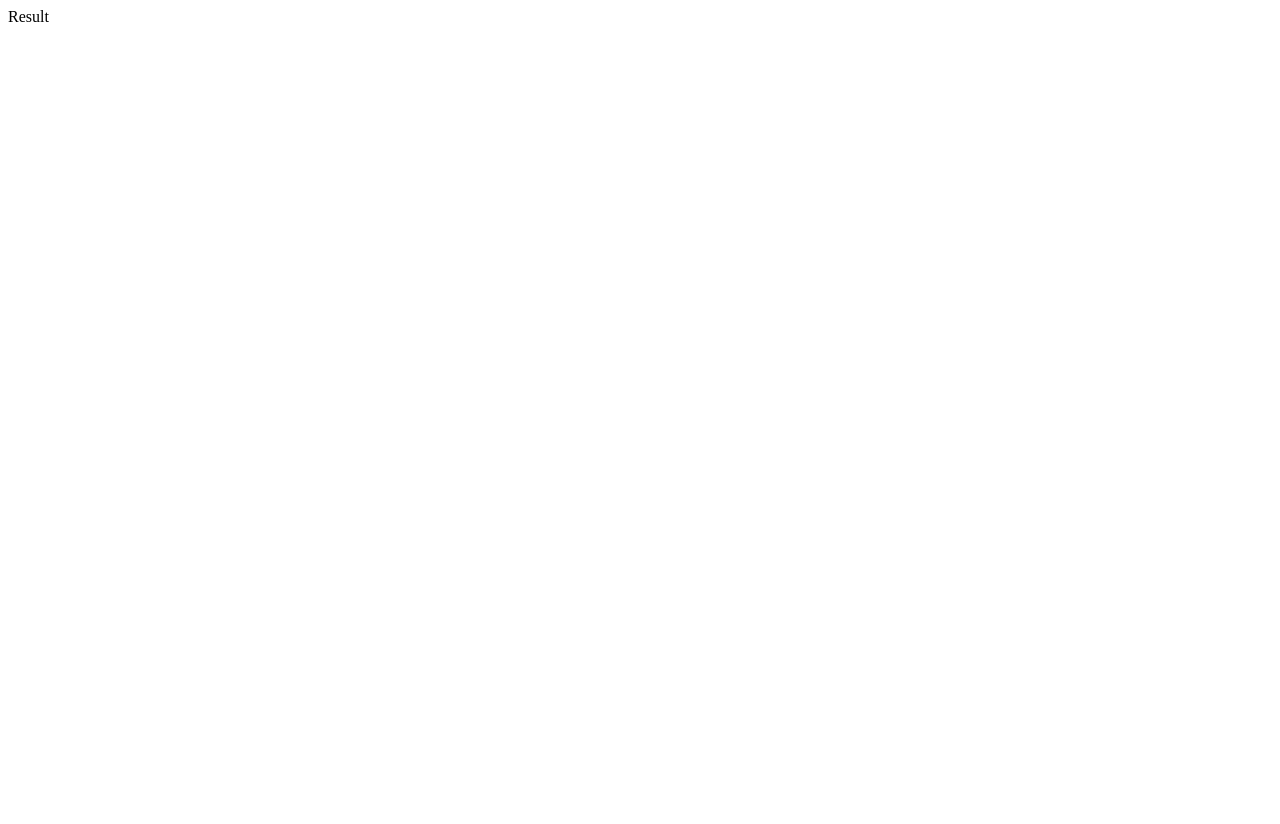
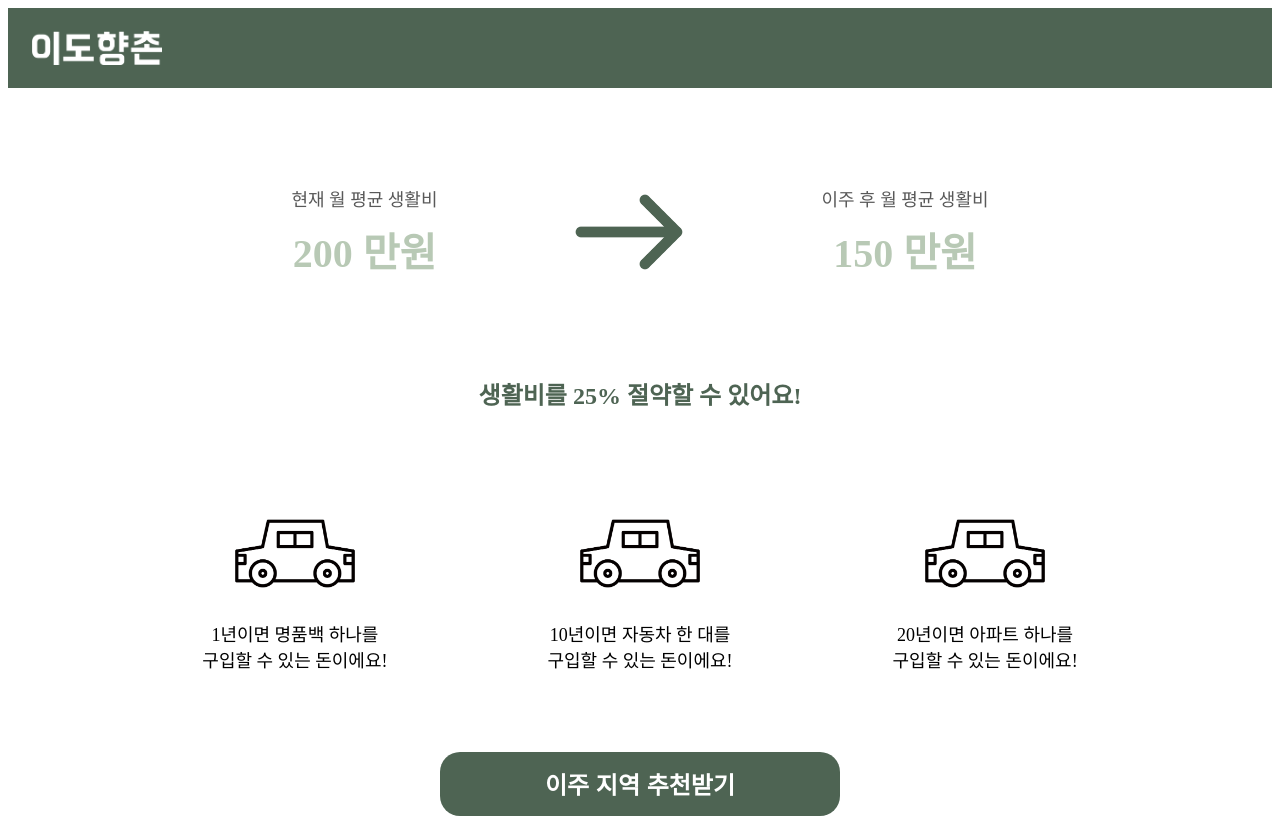
Before and after one commit to gdg-baekya-team20/move-to-village-FE, a React (Vite) app: page /calculator/result in a window 1280 px wide. Before the commit the page ends 800 px from the top, so only its background shows below. Built offline with nearby package versions, Linux system fonts and the light colour scheme.

Commit message:
[Add] 계산 결과 페이지 구현(mock)

```diff
--- a/src/component/RecomResult.jsx
+++ b/src/component/RecomResult.jsx
@@ -1,9 +1,27 @@
 import React from 'react'
+import styled from 'styled-components';
+import Header from './Header';
 
 function RecomResult() {
   return (
-    <div>RecomResult</div>
+    <div>
+        <Header />
+        <Container>
+            <Text>추천 지역은</Text>
+        </Container>
+    </div>
   )
 }
 
 export default RecomResult
+
+const Container = styled.div`
+    display: flex;
+    flex-direction: column;
+    align-items: center;
+    justify-content: center;
+`;
+
+const Text = styled.div`
+
+`;
--- a/src/component/Result.jsx
+++ b/src/component/Result.jsx
@@ -1,9 +1,121 @@
-import React from 'react'
+import React from "react";
+import Header from "./Header";
+import calculData from "./mock/calculMock.json"; // JSON 데이터를 import
+import styled from "styled-components";
+import arrow from '../assets/arrow.png';
+import Button from '../component/Button.jsx';
+import car from '../assets/car.png';
+import { useNavigate } from "react-router-dom";
 
 function Result() {
+    const data = calculData[0];
+    const navigate = useNavigate();
+    const handleClick = () => {
+        navigate('/form');
+    }
   return (
-    <div>Result</div>
-  )
+    <div>
+      <Header />
+        <Container> {/* 고유 key 설정 */}
+          <LifeCostBox>
+            <Box>
+              <Small>현재 월 평균 생활비</Small>
+              <Cost>{data.currentCost} 만원</Cost> {/* 데이터 출력 */}
+            </Box>
+            <Arrow src={arrow}/>
+            <Box>
+              <Small>이주 후 월 평균 생활비</Small>
+              <Cost>{data.futureCost} 만원</Cost>
+            </Box>
+          </LifeCostBox>
+          <Percent>생활비를 {data.savedPercentage}% 절약할 수 있어요!</Percent>
+          <ContentBox>
+              <Content>
+                <Image src={car} />
+                <Explain>1년이면 명품백 하나를 <br />구입할 수 있는 돈이에요!</Explain>
+              </Content>
+              <Content>
+                  <Image src={car} />
+                  <Explain>10년이면 자동차 한 대를 <br />구입할 수 있는 돈이에요!</Explain>
+              </Content>
+              <Content>
+                  <Image src={car} />
+                  <Explain>20년이면 아파트 하나를 <br />구입할 수 있는 돈이에요!</Explain>
+              </Content>
+        </ContentBox>
+        <Button text="이주 지역 추천받기" onClick={handleClick} />
+        </Container>
+    </div>
+  );
 }
 
-export default Result
+export default Result;
+
+const Container = styled.div`
+    display: flex;
+    flex-direction: column;
+    justify-content: center;
+    align-items: center;
+    text-align: center;
+`;
+
+const LifeCostBox = styled.div`
+    display: flex;
+    flex-direction: row;
+    justify-content: center;
+    align-items: center;
+    margin-top: 5rem;
+    gap: 8rem;
+
+`;
+
+const Small = styled.div`
+    color: #595959;
+    font-size: 18px;
+`;
+
+const Cost = styled.div`
+    font-size: 40px;
+    color: #B8C9B5;
+    font-weight: bold;
+    margin-top: 10px;
+`;
+
+const Box = styled.div`
+
+
+`;
+
+const Arrow = styled.img`
+    width: 8rem;
+    height: auto;
+`;
+
+const Percent = styled.div`
+    margin-top: 5rem;
+    color: #4E6453;
+    font-size: 24px;
+    font-weight: 600;
+`;
+
+const Image = styled.img`
+    width: 10rem;
+    height: auto;
+`;
+
+const Explain = styled.div`
+    font-size: 18px;
+`;
+
+const Content = styled.div`
+`;
+
+const ContentBox = styled.div`
+    display: flex;
+    flex-direction: row;
+    align-items: center;
+    justify-content: center;
+    text-align: center;
+    gap: 10rem;
+    margin-top: 5rem;
+`;
--- /dev/null
+++ b/src/component/mock/calculMock.json
@@ -0,0 +1,7 @@
+[
+    {
+      "currentCost": 200,
+      "futureCost": 150,
+      "savedPercentage": 25
+    }
+  ]
```
Also changed, not shown: src/assets/arrow.png (added), src/assets/car.png (added).
